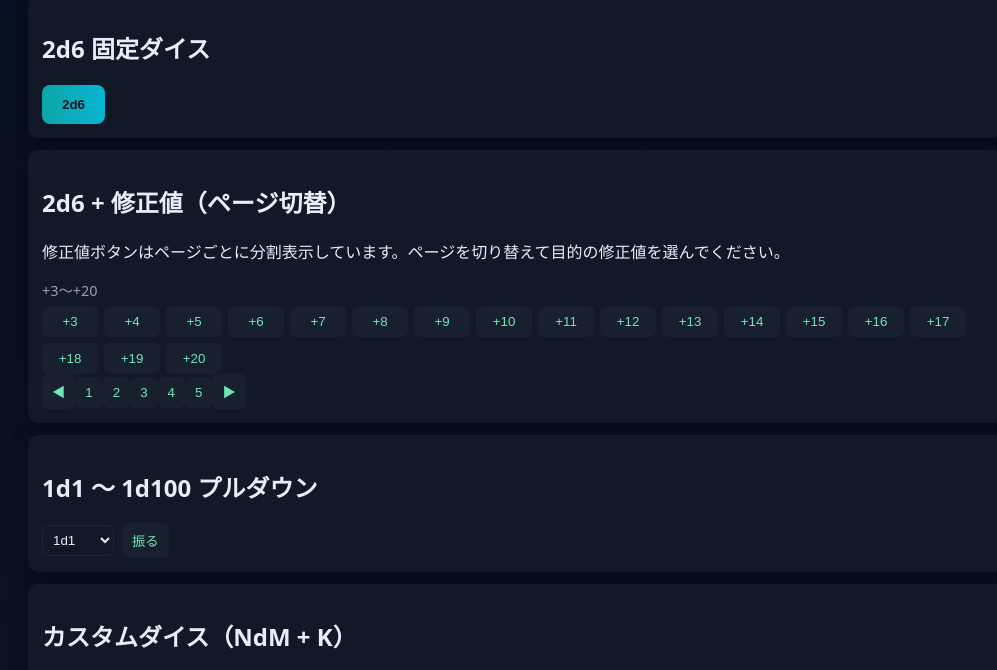
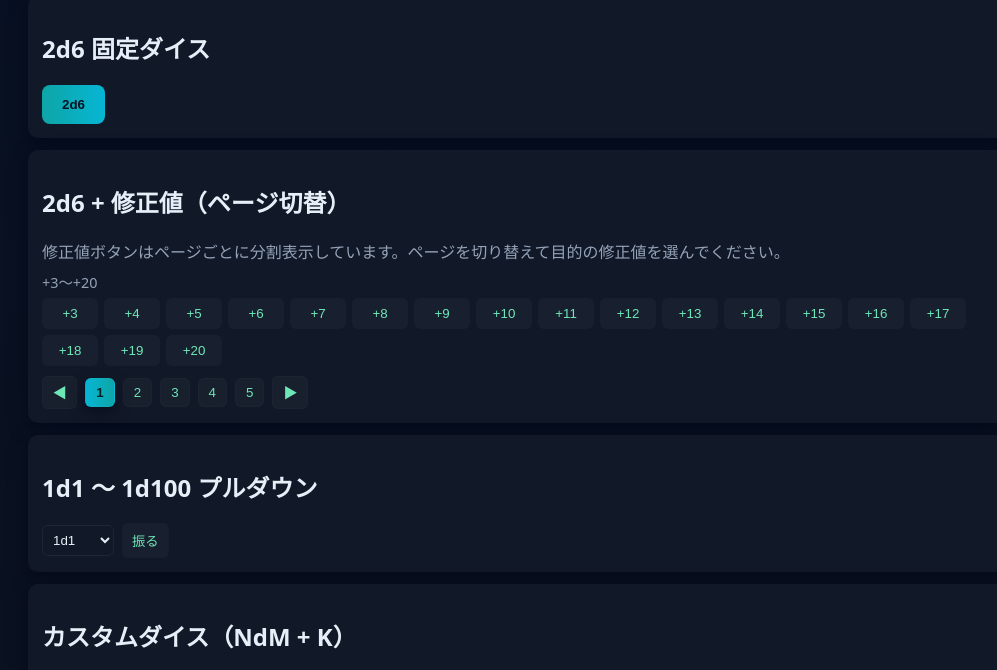
Before and after one commit to SHUU-123/dice1.2, a plain HTML site: page index.html in a window 1280 px wide. Shown: the part 94-764 px from the top of the page, without its empty margins (122-1119 px from the left). Drawn offline with Linux system fonts and the light colour scheme.

Commit message:
Update styles.css

```diff
--- a/styles.css
+++ b/styles.css
@@ -36,7 +36,7 @@ button{
   padding:8px 10px;border-radius:6px;border:none;background:var(--glass);color:var(--accent);cursor:pointer;
 }
 button:hover{opacity:0.95;transform:translateY(-1px)}
-.mod-groups{display:flex;flex-direction:column;gap:10px}
+.mod-groups{display:flex;flex-direction:column;gap:10px;margin-top:8px}
 .mod-row{display:flex;gap:6px;flex-wrap:wrap}
 .mod-group-title{font-size:0.9rem;color:var(--muted);margin-bottom:6px}
 .mod-btn{min-width:56px;padding:8px 6px;background:rgba(255,255,255,0.03);border-radius:6px}
@@ -65,6 +65,11 @@ select,input{background:transparent;border:1px solid rgba(255,255,255,0.06);padd
 }
 .die.double{background:linear-gradient(90deg,var(--double),#6366f1);color:#fff;font-weight:700}
 .expr-mod{margin-left:8px;color:var(--muted)}
+.muted-note{color:var(--muted);margin:6px 0 8px}
+.pager{display:flex;gap:8px;align-items:center;margin-top:10px;flex-wrap:wrap}
+.pager button{padding:6px 10px;border-radius:6px;background:rgba(255,255,255,0.03);color:var(--accent);border:1px solid rgba(255,255,255,0.02);cursor:pointer}
+.pager button.active{background:linear-gradient(90deg,#06b6d4,#0ea5a7);color:#022;font-weight:700;box-shadow:0 6px 14px rgba(2,6,23,0.5)}
+.pager .nav-arrow{font-weight:700}
 @media (max-width:600px){
   .log-right{align-items:flex-start}
 }
```
